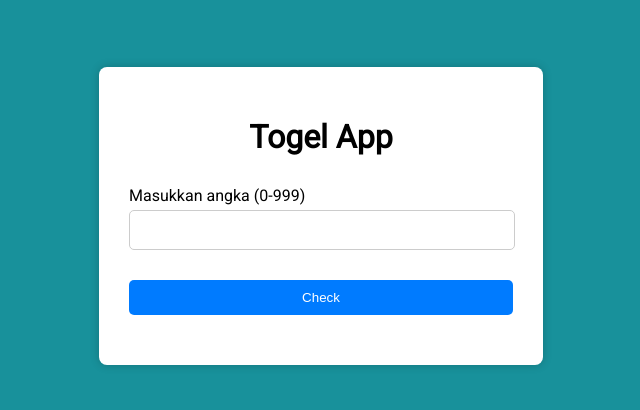
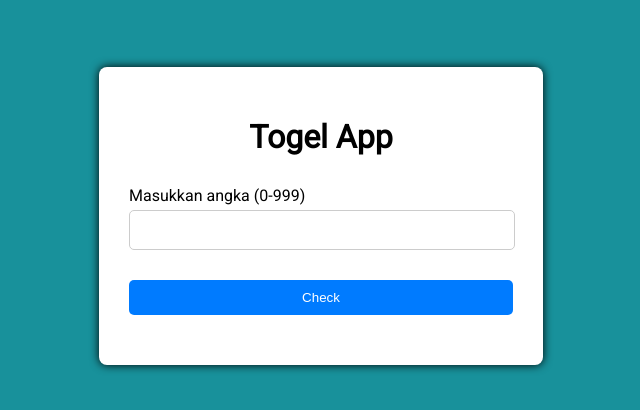
Before and after one commit to Juventino010701/Random-Picker, a plain HTML site: page index.html in a window 1280 px wide. Shown: the part 184-594 px from the top of the page, without its empty margins (319-959 px from the left). Drawn offline with Linux system fonts and the light colour scheme.

Commit message:
Update styles.css

```diff
--- a/styles.css
+++ b/styles.css
@@ -15,7 +15,7 @@ body {
     background-color: #fff;
     padding: 30px;
     border-radius: 8px;
-    box-shadow: 0 0 10px rgba(0, 0, 0, 0.2);
+    box-shadow: 0 0 10px rgba(0, 0, 0, 1.0);
     margin: auto;
     opacity: 0;
     animation-name: fadeInMove;
```
